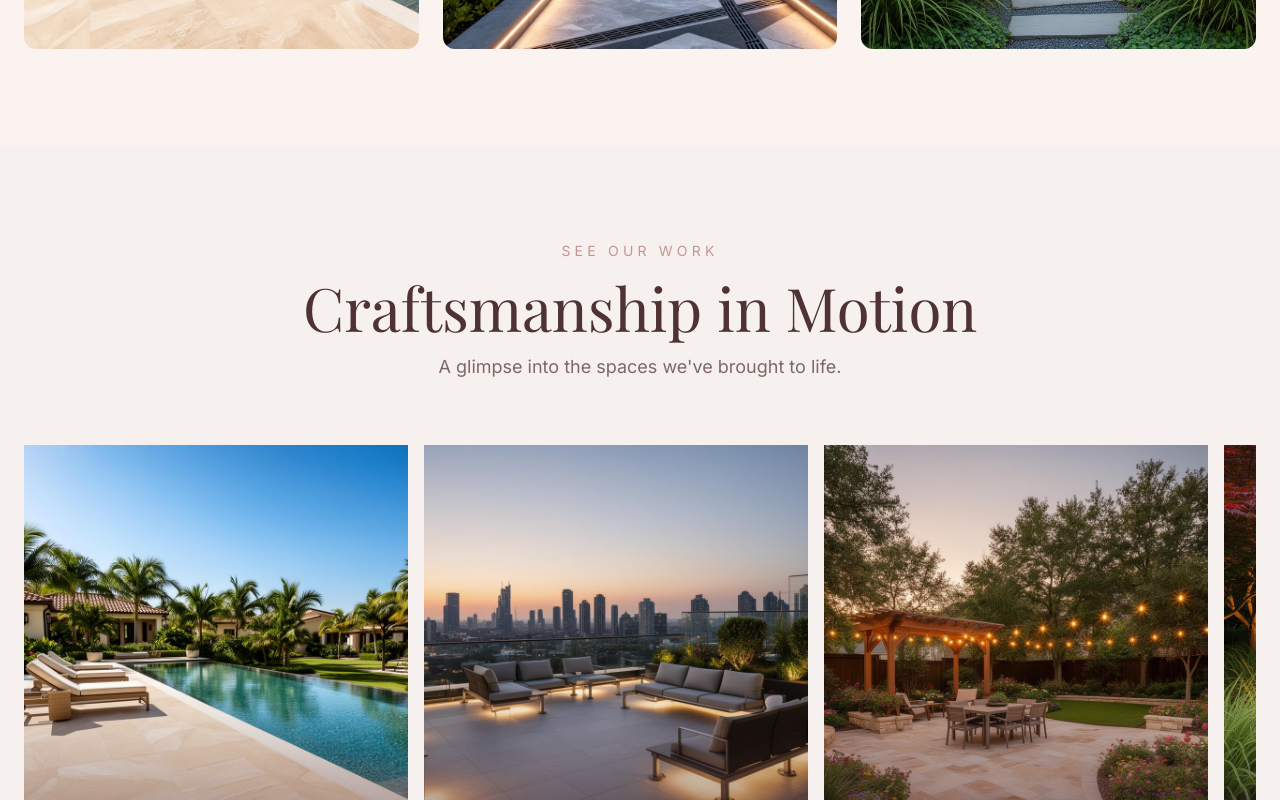
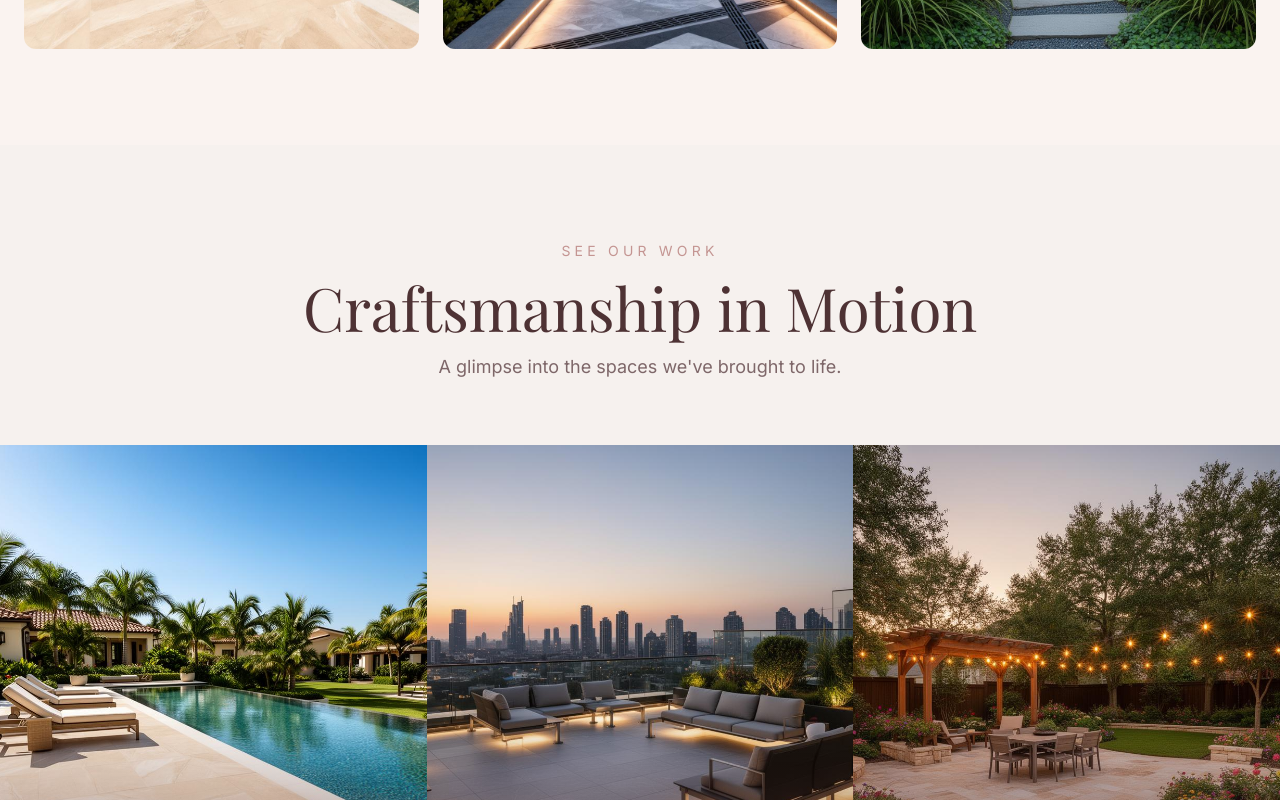
Before and after one commit to SamisDone/Atelier-De-Luca, a Next.js app: page / in a window 1280 px wide. Shown: the part 3097-3897 px from the top of the page. Built offline with nearby package versions, Linux system fonts and the light colour scheme.

Commit message:
Refactored carousel for full-bleed
Co-authored-by: SamisDone <119945235+SamisDone@users.noreply.github.com>

```diff
--- a/src/components/VideoShowcase.tsx
+++ b/src/components/VideoShowcase.tsx
@@ -62,16 +62,15 @@ const VideoShowcase = () => {
         </motion.div>
       </div>
 
-      {/* Carousel with perfectly matched side gutters */}
+      {/* Full-bleed carousel — no whitespace, no arrows, auto + manual scroll */}
       <div
-        className="relative"
+        className="relative overflow-hidden"
         onMouseEnter={() => setIsHovered(true)}
         onMouseLeave={() => setIsHovered(false)}
       >
-        <div className="container mx-auto px-6 overflow-hidden">
         <div
           ref={stripRef}
-            className="flex gap-4 overflow-x-auto snap-x snap-mandatory scrollbar-hide"
+          className="flex gap-0 overflow-x-auto snap-x snap-mandatory scrollbar-hide"
         >
           {showcaseImages.map((img, i) => (
             <motion.div
@@ -80,7 +79,7 @@ const VideoShowcase = () => {
               whileInView={{ opacity: 1, y: 0 }}
               viewport={{ once: true }}
               transition={{ duration: 0.6, delay: (i % 4) * 0.1 }}
-                className="relative flex-shrink-0 w-[70vw] md:w-[40vw] lg:w-[30vw] aspect-[4/5] overflow-hidden group snap-center"
+              className="relative flex-shrink-0 w-[80vw] md:w-[50vw] lg:w-[33.334vw] aspect-[4/5] overflow-hidden group snap-center"
             >
               <div
                 className="absolute inset-0 bg-cover bg-center transition-transform duration-700 group-hover:scale-110"
@@ -96,7 +95,6 @@ const VideoShowcase = () => {
           ))}
         </div>
       </div>
-      </div>
     </section>
   );
 };
```
Lines whose indentation alone changed are shown as unchanged.
